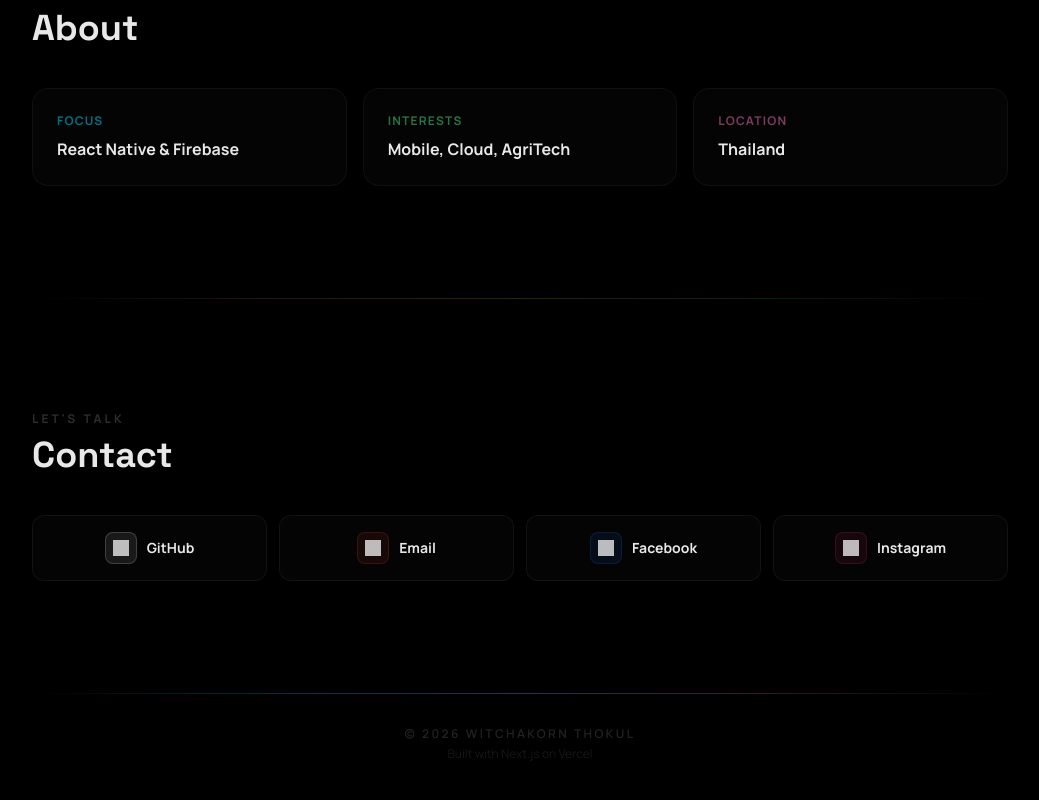
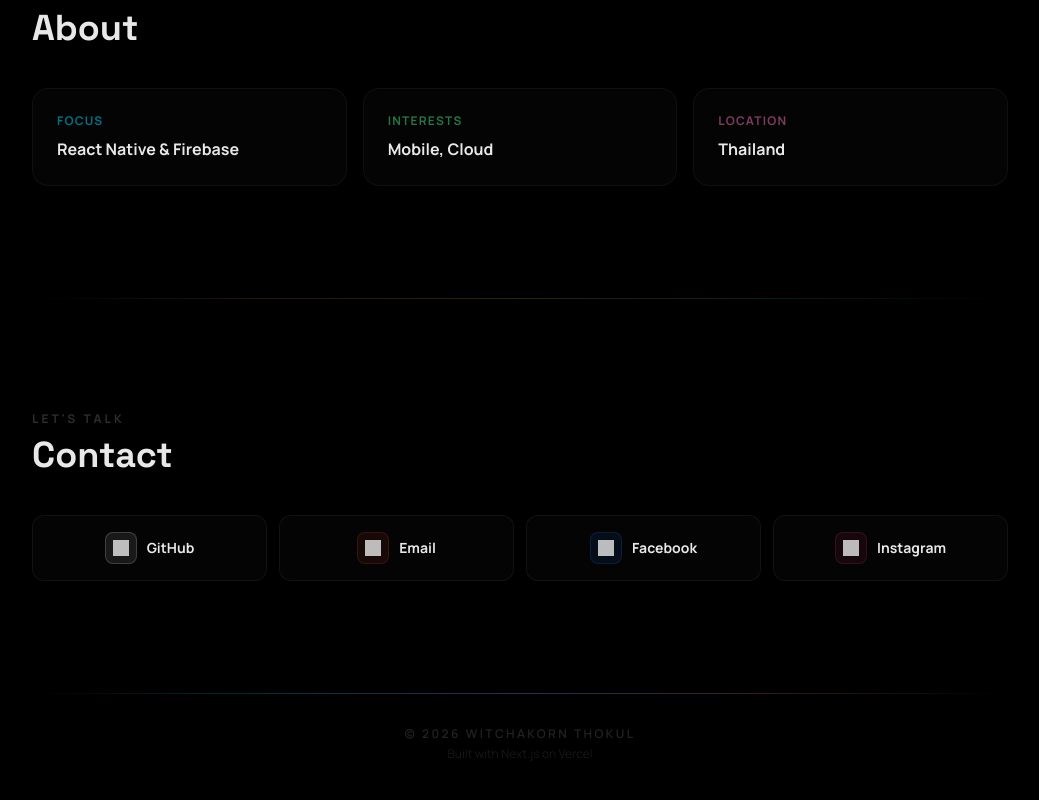
Before and after one commit to WitchakornThokul/WitchakornWEB, a Next.js app: page / in a window 1280 px wide. Shown: the part 3308-4108 px from the top of the page, without its empty margins (120-1159 px from the left). Built offline with nearby package versions, Linux system fonts and the light colour scheme; grey boxes are pictures that could not be loaded.

Commit message:
Update interests text

```diff
--- a/app/page.tsx
+++ b/app/page.tsx
@@ -564,7 +564,7 @@ export default function Home() {
             <div className="grid gap-3 sm:grid-cols-3 sm:gap-4">
               {[
                 { label: 'Focus',     value: 'React Native & Firebase', color: '#00d9ff' },
-                { label: 'Interests', value: 'Mobile, Cloud, AgriTech',  color: '#4ade80' },
+                { label: 'Interests', value: 'Mobile, Cloud',  color: '#4ade80' },
                 { label: 'Location',  value: 'Thailand',                 color: '#f472b6' },
               ].map((item) => (
                 <div
```
